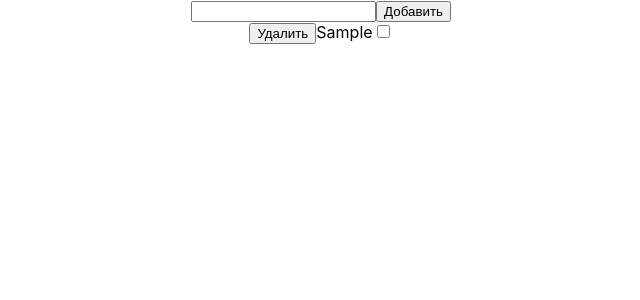
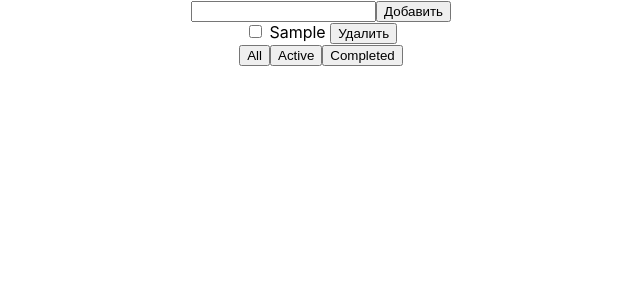
Before and after one commit to DanilMoskalets/my-project-todolist, a React (Create React App) app: page / in a window 1280 px wide. Both pictures are taken after typing "Sample" into the empty fields and a click on the button "Добавить". Shown: the top 300 px of the page, without its empty margins (319-959 px from the left). Built offline with nearby package versions, Linux system fonts and the light colour scheme.

Commit message:
commit to main

```diff
--- a/src/App.tsx
+++ b/src/App.tsx
@@ -2,7 +2,6 @@ import React, {ChangeEvent, FormEvent, useState} from 'react';
 import './App.css';
 import TodoList from './components/TodoList';
 import {AddTaskForm} from "./components/AddTaskForm";
-import task from "./components/Task";
 import { v1 } from 'uuid';
 
 export type tasksType = {
@@ -10,6 +9,13 @@ export type tasksType = {
     id: string
     isDone: boolean
 }
+export type todoListType = {
+    id: string
+    title: string
+    filter: filterValueType
+}
+
+export type filterValueType = "all" | 'active'| 'completed'
 
 const App = () => {
     const [tasks, setTasks] = useState<tasksType[]>([])
@@ -23,20 +29,51 @@ const App = () => {
         setTasks(tasks.filter(f => f.id !== tId))
     }
 
+    const editTask = (newTitle: string, tId: string) => {
+        setTasks(tasks =>
+            tasks.map(tasks => {
+                if(tasks.id === tId){
+                    return { ...tasks, text: newTitle}
+                }
+
+                return tasks
+            })
+        )
+    }
+
+    const changeTaskStatus = (isDone: boolean, tId: string) => {
+        setTasks(tasks =>
+            tasks.map(tasks => {
+                if(tasks.id === tId){
+                    return { ...tasks, isDone}
+                }
+                return tasks
+            })
+        )
+    }
+
     const todoListMap = tasks.map(t => {
             return (
                 <TodoList
                     key={t.id}
                     tasks={t}
                     removeTask={removeTask}
+                    editTask={editTask}
+                    changeTaskStatus={changeTaskStatus}
                 />)
         })
+
+
+
 
     return (
         <div className="App">
             <AddTaskForm addTask={addTask}/>
             {todoListMap}
 
+            <button>All</button>
+            <button>Active</button>
+            <button>Completed</button>
         </div>
     );
 }
--- /dev/null
+++ b/src/components/EditableForm.tsx
@@ -0,0 +1,47 @@
+import React, {ChangeEvent, KeyboardEvent ,useState } from 'react';
+import {tasksType} from "../App";
+
+type EditableFormTypeProps = {
+    title: string
+    editTask: (newTitle: string) => void
+}
+
+export const EditableForm = (props: EditableFormTypeProps) => {
+    const [editMode, serEditMode] = useState(false)
+    const [userText, setUserText] = useState(props.title)
+
+
+    const onChangeSetUserText = (e: ChangeEvent<HTMLInputElement>) => {
+        setUserText(e.currentTarget.value)
+    }
+    const onEditMode = () => {
+        serEditMode(true)
+    }
+
+    const offEditMode = () => {
+        props.editTask(userText)
+        serEditMode(false)
+    }
+
+    const onKeyPressEditTask = (e: KeyboardEvent<HTMLInputElement>) => {
+        if (e.key === 'Enter')
+        offEditMode()
+    }
+
+    return (
+        <>
+            { editMode ?
+                <input
+                    type='text'
+                    value={ userText }
+                    onChange={onChangeSetUserText}
+                    autoFocus={true}
+                    onBlur={offEditMode}
+                    onKeyPress={onKeyPressEditTask}
+                />
+                :
+                <span onDoubleClick={onEditMode}> {props.title} </span>
+            }
+        </>
+    );
+};
--- a/src/components/Task.tsx
+++ b/src/components/Task.tsx
@@ -1,22 +1,36 @@
-import React, { FC } from 'react';
+import React, {ChangeEvent, FC, useState} from 'react';
 import {tasksType} from "../App";
+import { EditableForm } from './EditableForm';
 
 type TaskTypeProps = {
     tasks: tasksType
     removeTask: (id: string) => void
+    editTask: (newTitle: string, tId: string) => void
+    changeTaskStatus: (isDone: boolean, tID: string) => void
 }
 
 const Task = (props: TaskTypeProps) => {
+    const [isDone, setIsDone] = useState(false)
 
     const handleRemoveTask = () => {
         props.removeTask(props.tasks.id)
     }
+    const handleEditTask = (newTitle: string) => {
+        props.editTask(newTitle, props.tasks.id)
+    }
+
+    const onChangeTaskStatus = (e: ChangeEvent<HTMLInputElement>) => {
+        setIsDone(e.target.checked)
+        props.changeTaskStatus(isDone, props.tasks.id)
+    }
 
     return (
         <div>
-            <button type='button' onClick={handleRemoveTask} >Удалить</button>
-            {props.tasks.text }
-            <input type='checkbox' checked={props.tasks.isDone} onChange = {() => {}} />
+
+                    <input type='checkbox'   checked={isDone} onChange={onChangeTaskStatus}/>
+                    <EditableForm  editTask={handleEditTask} title={props.tasks.text}/>
+                    <button type='button' onClick={handleRemoveTask}>Удалить</button>
+
         </div>
     );
 };
--- a/src/components/TodoList.tsx
+++ b/src/components/TodoList.tsx
@@ -5,6 +5,8 @@ import Task from "./Task";
 type TodoListPropsType = {
     tasks: tasksType
     removeTask: (id: string) => void
+    editTask: (newTitle: string, tId: string) => void
+    changeTaskStatus: (isDone: boolean, tID: string) => void
 }
 
 const TodoList = (props: TodoListPropsType) => {
@@ -13,13 +15,23 @@ const TodoList = (props: TodoListPropsType) => {
         props.removeTask(id)
     }
 
+    const handleEditTask = (newTitle: string, tID: string) => {
+        props.editTask(newTitle, tID)
+    }
+
+    const handleChangeTaskStatus = (isDone: boolean, tId: string) => {
+        props.changeTaskStatus(isDone, tId)
+    }
+
     return (
         <div>
             <Task
                 tasks={props.tasks}
                 removeTask={handleRemoveTask}
+                editTask={handleEditTask}
+                changeTaskStatus={handleChangeTaskStatus}
             />
-            {/*{props.tasks.text}*/}
+
 
         </div>
     )
```
Also changed, not shown: 1 other file (tests, documents, lock files or other folders).
